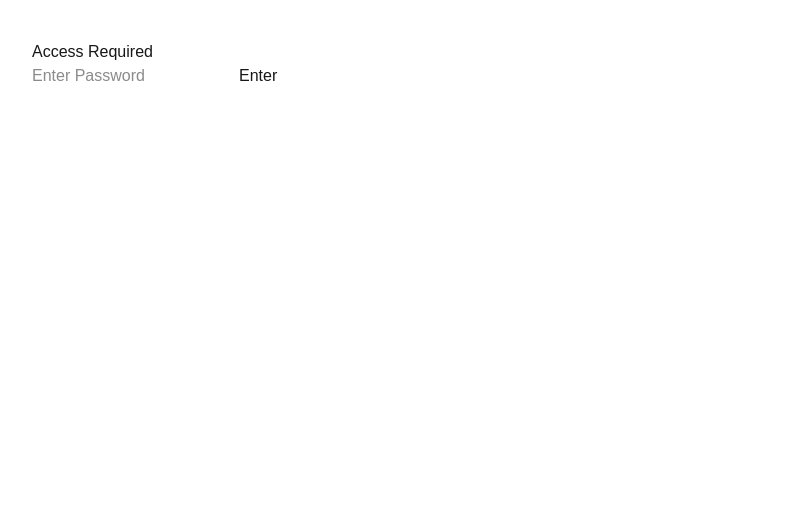
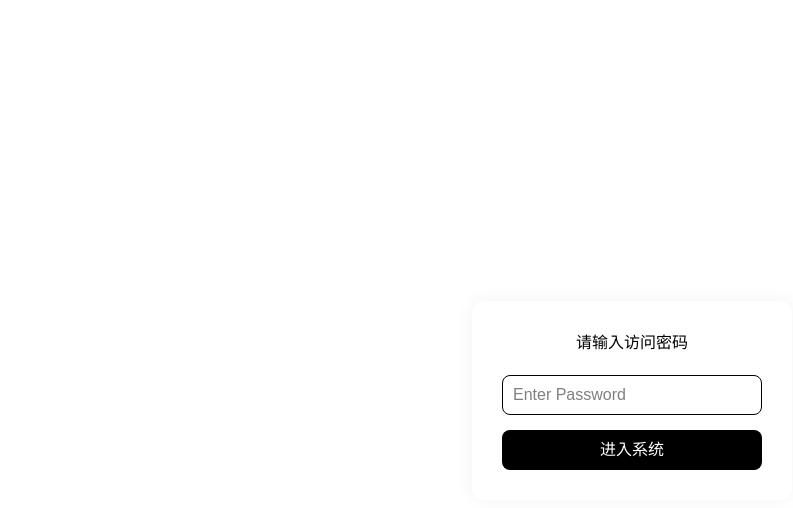
Before and after one commit to Evanzhong-77/copy-tool, a Next.js app: page / in a window 1280 px wide. Shown: the top 508 px of the page, without its empty margins (8-801 px from the left). Built offline with nearby package versions, Linux system fonts and the light colour scheme.

Commit message:
update page + route

```diff
--- a/app/api/generate/route.ts
+++ b/app/api/generate/route.ts
@@ -125,10 +125,7 @@ WRONG:
 "Beautiful Ring for Women Moissanite..."
 
 - The first 80–100 characters MUST prioritize high-search-volume keywords.
-- MUST include: "moissanite ring"
-- MUST include: engagement ring / wedding ring / promise ring (at least one)
 - MUST include: shape + main stone carat ONLY (NO total carat weight duplication)
-- MUST include: for women / bridal / anniversary / gift (at least 2 modifiers)
 - AVOID niche, poetic, or low-search words
 
 TITLE KEYWORD STACKING (CRITICAL):
@@ -150,19 +147,66 @@ TITLE KEYWORD STACKING (CRITICAL):
 
 - The title should feel slightly "keyword dense" but still readable.
 
-BULLET POINT REQUIREMENTS:
+### BULLET SIMPLIFICATION RULE (MANDATORY)
+
+- Each bullet MUST be short, sharp, and benefit-driven
+- Max length: 12–18 words
+
+- Structure:
+  [Feature] + [Immediate Benefit]
+
+- Only ONE core keyword per bullet
+- Do NOT force keyword usage
+
+- Remove all filler phrases:
+  (perfect for, ideal for, designed for, this ring is, etc.)
+
+- No explanation, no storytelling
+
+Violation → INVALID
+
+
+### BULLET STRUCTURE RULE (MANDATORY)
 
 - Bullet 1 MUST combine: stone size + visual impact + core selling point
-- Each bullet MUST include 2–4 HIGH-search-volume keywords naturally
 - Focus on real buyer concerns: size appearance, sparkle, durability, comfort, occasions
 - Avoid repeated meaning across bullets
 - NO generic luxury filler content
 
+### SELLING PRIORITY RULE (MANDATORY)
+
+- Each bullet MUST deliver a strong, clear reason to buy
+
+- Priority order:
+  1. Visual impact (size, presence)
+  2. Material quality (real value)
+  3. Wear experience (comfort, daily use)
+  4. Use case (proposal, gift, occasion)
+  5. Confidence (packaging, trust)
+
+- If a sentence does NOT increase desire to buy → REMOVE it
+
+- Every bullet must answer:
+  "Why should I buy this instead of others?"
+
+- Avoid neutral information
+- Avoid descriptive-only sentences
+
+Violation → INVALID
+
 KEYWORD DISTRIBUTION RULE:
 
-- Keywords MUST be distributed across title + bullets
-- Core keywords:
-  moissanite ring, engagement ring, wedding ring, promise ring, anniversary ring
+- Keywords should be distributed across title + bullets when natural
+Core keywords (REFERENCE ONLY):
+
+- moissanite ring
+- engagement ring
+- wedding ring
+- promise ring
+- anniversary ring
+
+- Use naturally when relevant
+- Do NOT force usage
 - DO NOT stack keywords unnaturally
 
 CONTENT QUALITY RULE:
@@ -365,12 +409,30 @@ Title B:
 - Avoid weak filler words like "high sparkle"
 - Avoid stacking redundant words (wedding + bridal + proposal overload)
 - Keep title clean, but slightly more aggressive for click-through
+### CTR TITLE BOOST RULE (MANDATORY)
+
+- Title B MUST create immediate visual impact in search results
+
+- Use ONE of the following high-impact angles:
+  1. Size dominance (e.g. "3CT Bold Look", "Large Carat Presence")
+  2. Visual contrast (e.g. "Looks Bigger On Hand")
+  3. Statement positioning (e.g. "Statement Ring", "Eye-Catching Size")
+
+- MUST trigger curiosity or comparison instinct within 3 seconds
+
+- Avoid weak phrases:
+  "nice", "beautiful", "elegant", "sparkly"
+
+- Avoid repeating words already used in Title A
+
+- Title B should feel:
+  more aggressive, more visual, more scroll-stopping
+
+If Title B feels similar to Title A → INVALID
 
 ----------------------
 BULLET POINT RULES
 ----------------------
-
-Write EXACTLY 5 bullet points (200–300 characters each)
 
 Structure:
 
--- a/app/page.tsx
+++ b/app/page.tsx
@@ -32,20 +32,53 @@ export default function Home() {
     html: "",
   });
 
+  const [versionId, setVersionId] = useState("");
+
 const [authed, setAuthed] = useState(false);
 const [inputPwd, setInputPwd] = useState("");
+const [loading, setLoading] = useState(false);
 
-const [loading, setLoading] = useState(false);
   if (!authed) {
   return (
-    <div style={{ padding: 40 }}>
-      <h2>Access Required</h2>
+    <div
+      style={{
+        height: "100vh",
+        display: "flex",
+        justifyContent: "center",
+        alignItems: "center",
+        background: "#fff",
+      }}
+    >
+      <div
+        style={{
+          width: 320,
+          padding: 30,
+          borderRadius: 12,
+          background: "#fff",
+          boxShadow: "0 0 20px rgba(0,0,0,0.05)",
+          textAlign: "center",
+        }}
+      >
+        <h2 style={{ marginBottom: 20, color: "#000" }}>
+          请输入访问密码
+        </h2>
+
         <input
           type="password"
           placeholder="Enter Password"
           value={inputPwd}
           onChange={(e) => setInputPwd(e.target.value)}
+          style={{
+            width: "100%",
+            height: 40,
+            padding: "0 10px",
+            borderRadius: 8,
+            border: "1px solid #000",
+            color: "#000",
+            marginBottom: 15,
+          }}
         />
+
         <button
           onClick={() => {
             if (inputPwd === "chengyuanzhubao") {
@@ -54,9 +87,18 @@ const [loading, setLoading] = useState(false);
               alert("Wrong password");
             }
           }}
+          style={{
+            width: "100%",
+            height: 40,
+            background: "#000",
+            color: "#fff",
+            borderRadius: 8,
+            cursor: "pointer",
+          }}
         >
-        Enter
+          进入系统
         </button>
+      </div>
     </div>
   );
 }
@@ -67,18 +109,13 @@ const [loading, setLoading] = useState(false);
 
   // ✅ 必填校验
   const requiredFields = [
-    "styleCode",
   "productType",
   "mainStoneSize",
-    "totalCaratWeight",
   "stoneShape",
   "material",
   "plating",
   "designHighlights",
-    "occasions",
   "price",
-"keywords",
-"priceLevel",
 ];
 
   const isFormValid = requiredFields.every(
@@ -121,11 +158,47 @@ const [loading, setLoading] = useState(false);
         b5: get("7\\. Bullet Point 5"),
         html: get("8\\. HTML Description"),
       });
+
+      setVersionId(Math.random().toString(36).substring(2, 6).toUpperCase());
+
     } catch (err) {
       alert("生成失败，请重试");
     }
 
     setLoading(false);
+  }
+
+  function copyAll() {
+  const fullText = `
+版本ID: ${versionId}
+
+Title A:
+${result.titleA}
+
+Title B:
+${result.titleB}
+
+Bullet 1:
+${result.b1}
+
+Bullet 2:
+${result.b2}
+
+Bullet 3:
+${result.b3}
+
+Bullet 4:
+${result.b4}
+
+Bullet 5:
+${result.b5}
+
+HTML Description:
+${result.html}
+  `;
+
+  navigator.clipboard.writeText(fullText);
+  alert("已复制完整文案");
 }
 
   const Input = (label: string, name: string, placeholder = "") => (
@@ -252,6 +325,23 @@ const [loading, setLoading] = useState(false);
 
           {/* 右侧输出 */}
           <div>
+            <button
+  onClick={copyAll}
+  style={{
+    marginBottom: 10,
+    padding: "8px 12px",
+    borderRadius: 8,
+    background: "#000",
+    color: "#fff",
+    cursor: "pointer",
+  }}
+>
+  一键复制完整文案
+</button>
+
+<div style={{ marginBottom: 10, fontWeight: "bold" }}>
+  文案版本：{versionId}
+</div>
             {Output("Title A（SEO）", result.titleA)}
             {Output("Title B（CTR）", result.titleB)}
             {Output("Bullet Point 1", result.b1)}
```
Lines whose indentation alone changed are shown as unchanged.
